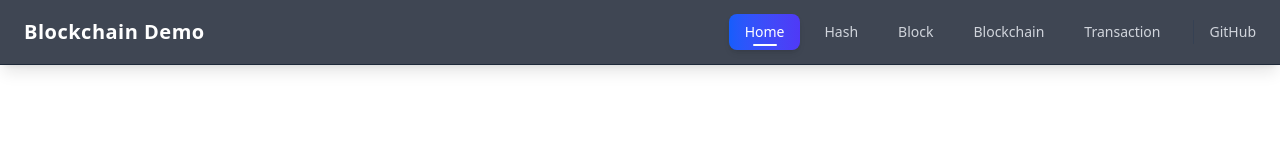
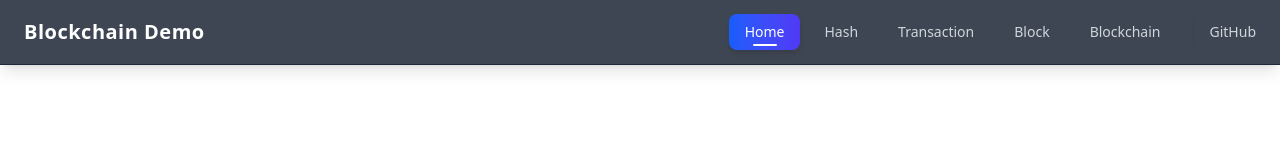
Before and after one commit to MiteshChopda/blockchain-simulation, a React (Vite) app: page / in a window 1280 px wide. Shown: the top 160 px of the page. Built offline with nearby package versions, Linux system fonts and the light colour scheme.

Commit message:
change: navItem position

```diff
--- a/src/components/Navbar.tsx
+++ b/src/components/Navbar.tsx
@@ -15,9 +15,9 @@ export default function Navbar({ active, onSelect }: NavbarProps) {
   const navItems: { label: string; view: View }[] = [
     { label: "Home", view: "landing" },
     { label: "Hash", view: "hash" },
+    { label: "Transaction", view: "transaction" },
     { label: "Block", view: "block" },
     { label: "Blockchain", view: "blockchain" },
-    { label: "Transaction", view: "transaction" },
   ];
 
   const githubUrl = "https://github.com/MiteshChopda/blockchain-simulation"// placeholder
```
